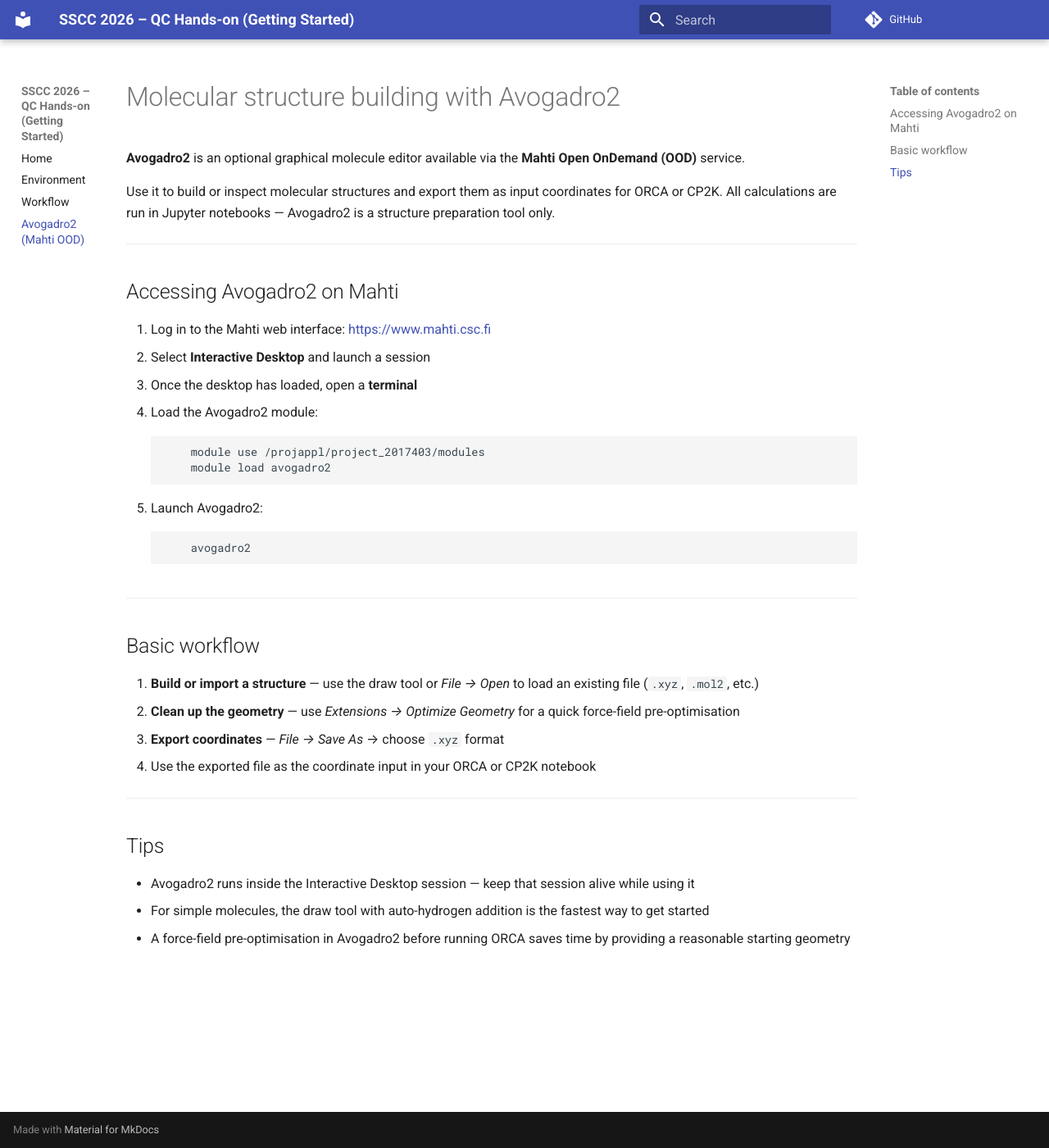
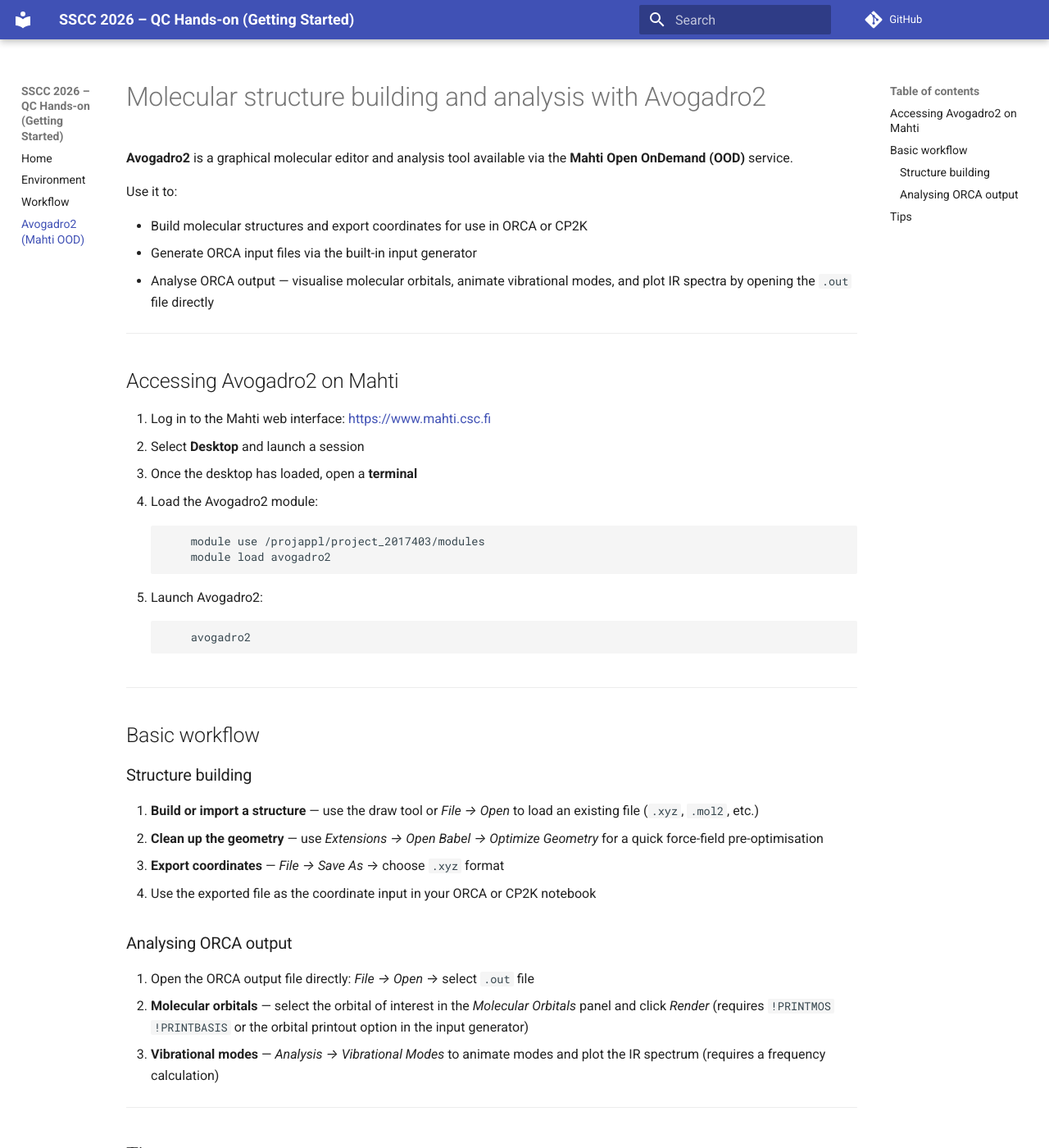
Before and after one commit to nruneberg/sscc2026-qc-getting-started, an MkDocs documentation site: the page built from docs/avogadro.md, in a window 1280 px wide and 1400 px high. Shown: the whole window at 82% size. Built offline with MkDocs 1.6.1 and Material for MkDocs 9.7.7, drawn with Linux system fonts in a browser that asks for light colours; comment, search, counter and statistics services are not loaded; some of the changed text lies outside the part shown.

Commit message:
Expand Avogadro2 page: add ORCA output analysis, input generator, noVNC clipboard note

````diff
--- a/docs/avogadro.md
+++ b/docs/avogadro.md
@@ -1,11 +1,14 @@
-# Molecular structure building with Avogadro2
+# Molecular structure building and analysis with Avogadro2
 
-**Avogadro2** is an optional graphical molecule editor available via
+**Avogadro2** is a graphical molecular editor and analysis tool available via
 the **Mahti Open OnDemand (OOD)** service.
 
-Use it to build or inspect molecular structures and export them as
-input coordinates for ORCA or CP2K. All calculations are run in
-Jupyter notebooks — Avogadro2 is a structure preparation tool only.
+Use it to:
+
+* Build molecular structures and export coordinates for use in ORCA or CP2K
+* Generate ORCA input files via the built-in input generator
+* Analyse ORCA output — visualise molecular orbitals, animate vibrational
+  modes, and plot IR spectra by opening the `.out` file directly
 
 ---
 
@@ -13,7 +16,7 @@
 
 1. Log in to the Mahti web interface:
    [https://www.mahti.csc.fi](https://www.mahti.csc.fi)
-2. Select **Interactive Desktop** and launch a session
+2. Select **Desktop** and launch a session
 3. Once the desktop has loaded, open a **terminal**
 4. Load the Avogadro2 module:
 ```bash
@@ -30,21 +33,32 @@
 
 ## Basic workflow
 
+### Structure building
+
 1. **Build or import a structure** — use the draw tool or
    *File → Open* to load an existing file (`.xyz`, `.mol2`, etc.)
-2. **Clean up the geometry** — use *Extensions → Optimize Geometry*
+2. **Clean up the geometry** — use *Extensions → Open Babel → Optimize Geometry*
    for a quick force-field pre-optimisation
 3. **Export coordinates** — *File → Save As* → choose `.xyz` format
-4. Use the exported file as the coordinate input in your ORCA or CP2K
-   notebook
+4. Use the exported file as the coordinate input in your ORCA or CP2K notebook
+
+### Analysing ORCA output
+
+1. Open the ORCA output file directly: *File → Open* → select `.out` file
+2. **Molecular orbitals** — select the orbital of interest in the
+   *Molecular Orbitals* panel and click *Render*
+   (requires `!PRINTMOS !PRINTBASIS` or the orbital printout option in the input generator)
+3. **Vibrational modes** — *Analysis → Vibrational Modes* to animate modes
+   and plot the IR spectrum (requires a frequency calculation)
 
 ---
 
 ## Tips
 
-* Avogadro2 runs inside the Interactive Desktop session — keep that
-  session alive while using it
-* For simple molecules, the draw tool with auto-hydrogen addition
-  is the fastest way to get started
+* Avogadro2 runs inside the Desktop session — keep that session alive while using it
+* **Copy-paste between your local machine and the desktop** works via
+  the noVNC clipboard: open the **Clipboard** menu from the tab on the
+  left edge of the desktop window, paste your text there, then paste
+  normally inside the desktop
 * A force-field pre-optimisation in Avogadro2 before running ORCA
   saves time by providing a reasonable starting geometry
````
